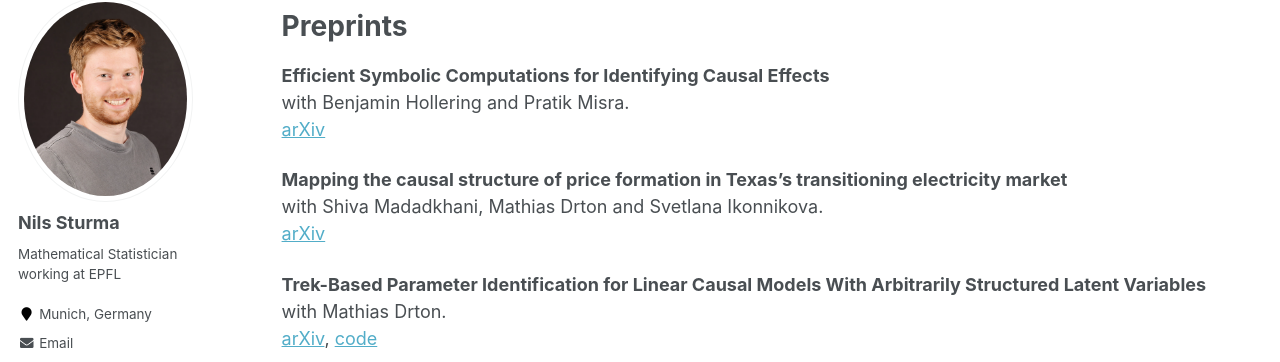
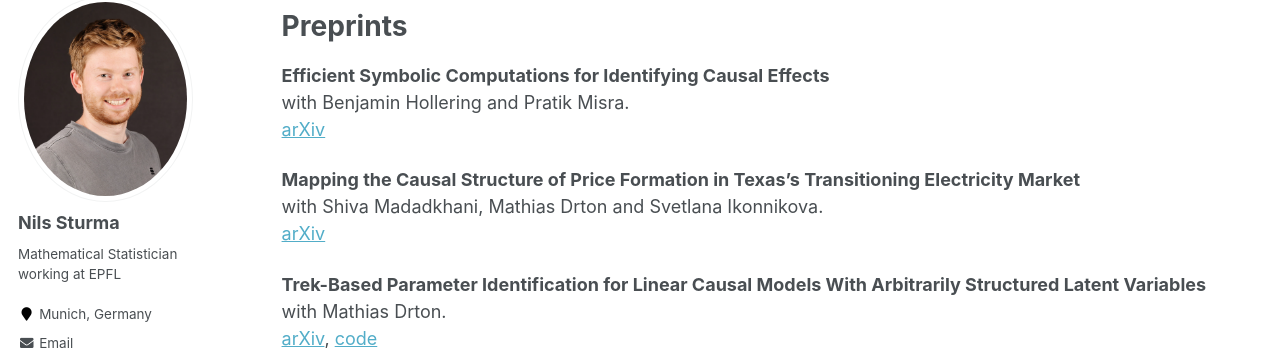
Before and after one commit to NilsSturma/nilssturma.github.io, a Jekyll site: the page built from _pages/publications.md, in a window 1280 px wide and 900 px high. Shown: the part 122-484 px from the top of the window. Built offline with Jekyll 4.4.1, drawn with Linux system fonts in a browser that asks for light colours; some web fonts are replaced.

Commit message:
ensured capital letters in paper titles

```diff
--- a/_pages/publications.md
+++ b/_pages/publications.md
@@ -21,7 +21,7 @@ author_profile: true
 with Benjamin Hollering and Pratik Misra. \
 [arXiv](https://arxiv.org/abs/2604.20516)
 
-**Mapping the causal structure of price formation in Texas’s transitioning electricity market** \
+**Mapping the Causal Structure of Price Formation in Texas’s Transitioning Electricity Market** \
 with Shiva Madadkhani, Mathias Drton and Svetlana Ikonnikova. \
 [arXiv](https://arxiv.org/abs/2604.14257)
 
```
Also changed, not shown: 1 other file.
